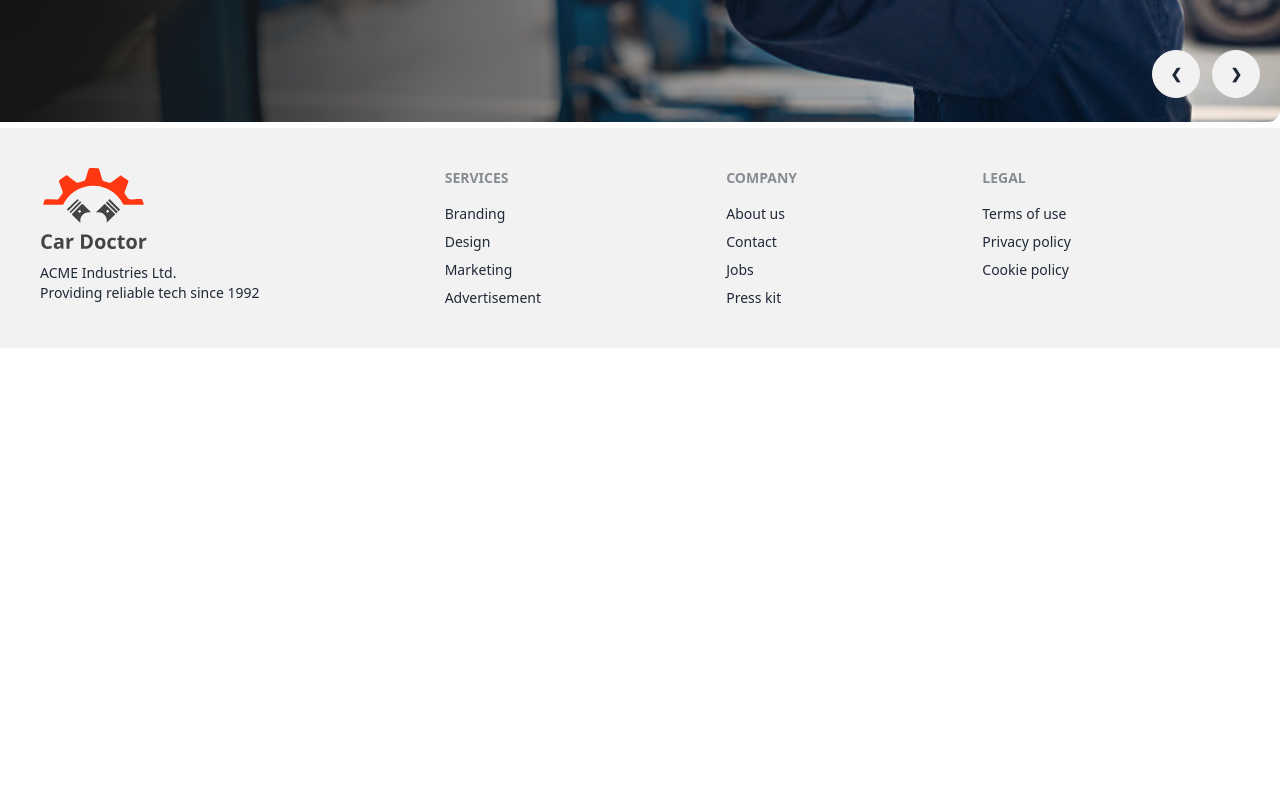
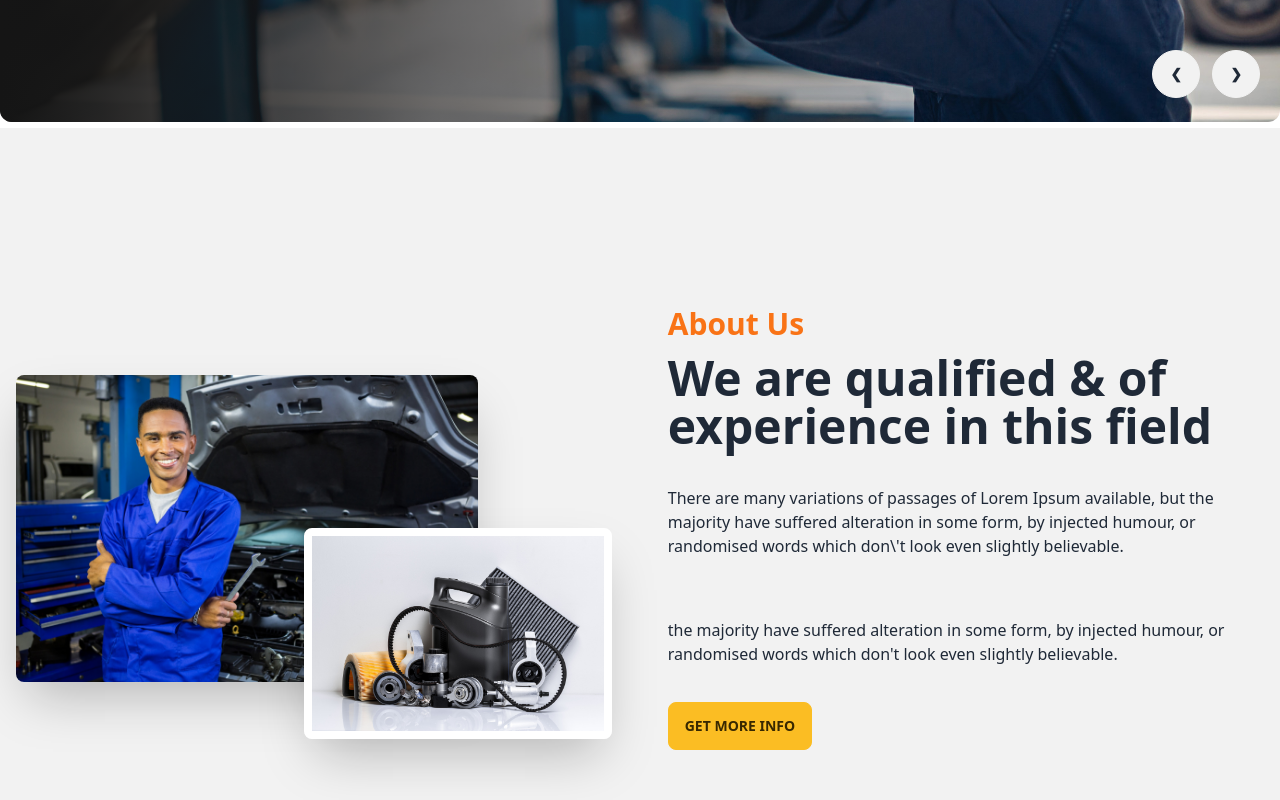
Before and after one commit to Ananda-Das/car-doctor-client, a React (Vite) app: page / in a window 1280 px wide. Shown: the part 860-1660 px from the top of the page. Before the commit the page ends 1208 px from the top, so only its background shows below. Built offline with nearby package versions, Linux system fonts and the light colour scheme.

Commit message:
Create About section with Image Relative Position

```diff
--- /dev/null
+++ b/src/Pages/Home/About/About.jsx
@@ -0,0 +1,28 @@
+import personImg from "../../../../src/assets/images/about_us/person.jpg";
+import partsImg from "../../../../src/assets/images/about_us/parts.jpg";
+
+const About = () => {
+  return (
+    <div className="hero min-h-screen bg-base-200">
+      <div className="hero-content flex-col lg:flex-row items-center">
+        <div className="lg:w-1/2 relative">
+          <img src={personImg} className="w-3/4 rounded-lg shadow-2xl " />
+          <img src={partsImg} className="w-1/2 right-5 top-1/2 border-8 border-white rounded-lg shadow-2xl absolute" />
+        </div>
+        <div className="lg:w-1/2 space-y-3 p-5">
+            <h3 className="text-3xl text-orange-500 font-bold">About Us</h3>
+          <h1 className="text-5xl font-bold">We are qualified & of experience in this field</h1>
+          <p className="py-6">
+          There are many variations of passages of Lorem Ipsum available, but the majority have suffered alteration in some form, by injected humour, or randomised words which don\'t look even slightly believable.
+          </p>
+          <p className="py-6">
+          the majority have suffered alteration in some form, by injected humour, or randomised words which don't look even slightly believable.
+          </p>
+          <button className="btn btn-warning">Get More Info</button>
+        </div>
+      </div>
+    </div>
+  );
+};
+
+export default About;
--- a/src/Pages/Home/Banner/Banner.jsx
+++ b/src/Pages/Home/Banner/Banner.jsx
@@ -10,7 +10,7 @@ const Banner = () => {
     <div className="carousel w-full">
       <div id="slide1" className="carousel-item relative w-full">
         <img src={bg1} className="w-full rounded-xl" />
-        <div className="absolute flex items-center bg-gradient-to-r from-[#151515] to-[rgba(21, 21, 21, 0.00)] left-0 top-0 h-full">
+        <div className="absolute rounded-xl flex items-center bg-gradient-to-r from-[#151515] to-[rgba(21, 21, 21, 0.00)] left-0 top-0 h-full">
           <div className="w-1/2 text-white space-y-7 ml-28">
             <h1 className="text-6xl font-bold">Affordable Price For Car Servicing</h1>
             <p>There are many variations of passages of available, but the majority have suffered alteration in some form</p>
--- a/src/Pages/Home/Home/Home.jsx
+++ b/src/Pages/Home/Home/Home.jsx
@@ -1,3 +1,4 @@
+import About from "../About/About";
 import Banner from "../Banner/Banner";
 
 
@@ -5,6 +6,7 @@ const Home = () => {
     return (
         <div>
             <Banner></Banner>
+            <About></About>
         </div>
     );
 };
```
